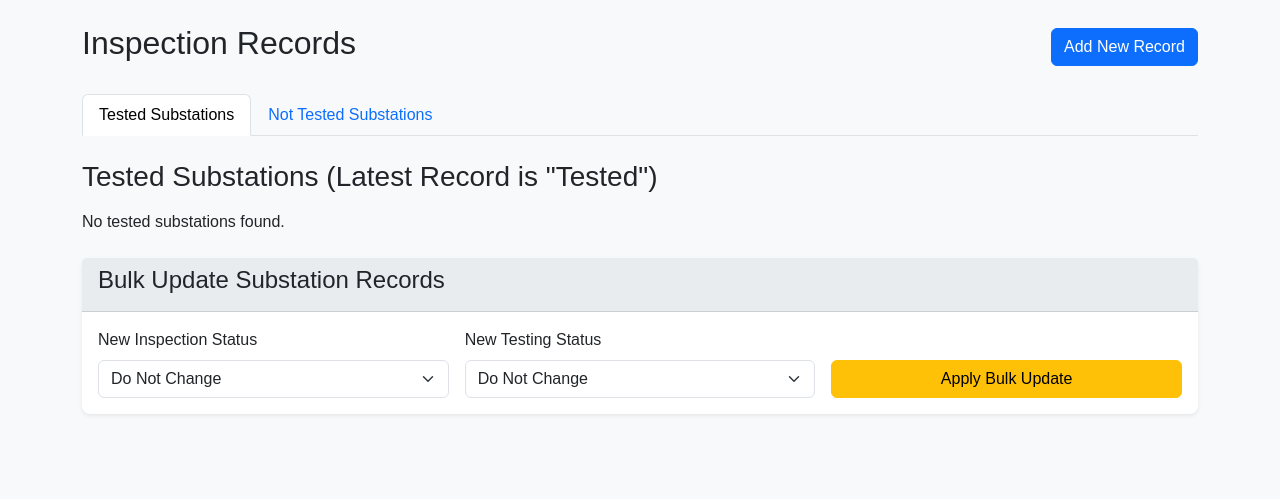
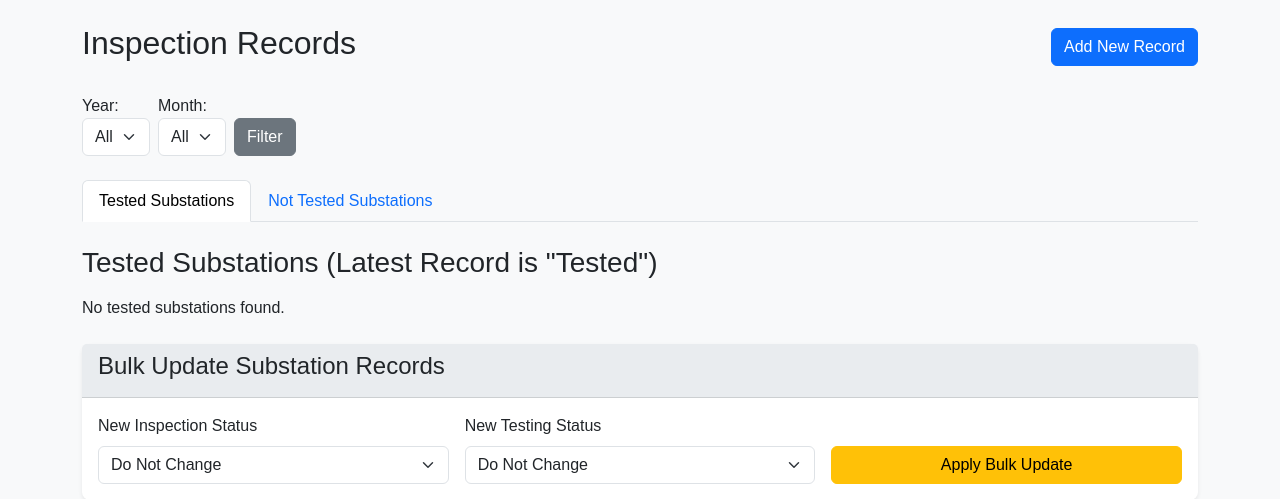
Before and after one commit to hamzan95/fire-fighting-reliability, a Flask app: page /inspections in a window 1280 px wide. Shown: the part 56-555 px from the top of the page. Run offline with Flask 3, Linux system fonts and the light colour scheme; a user stored in the database is signed in; some libraries are stand-ins or nearby versions.

Commit message:
Update inspections.html

```diff
--- a/src/templates/inspections.html
+++ b/src/templates/inspections.html
@@ -7,6 +7,61 @@
     <h2>Inspection Records</h2>
     <a href="{{ url_for("main.add_inspection") }}" class="btn btn-primary">Add New Record</a>
 </div>
+
+<!-- ADDED: Filter by Year and Month -->
+<form method="get" action="" class="mb-4">
+  <div class="row g-2 align-items-end">
+    <div class="col-auto">
+      <label for="year" class="form-label mb-0">Year:</label>
+      <select name="year" id="year" class="form-select">
+        <option value="">All</option>
+        {% for y in years %}
+        <option value="{{ y }}" {% if y == selected_year %}selected{% endif %}>{{ y }}</option>
+        {% endfor %}
+      </select>
+    </div>
+    <div class="col-auto">
+      <label for="month" class="form-label mb-0">Month:</label>
+      <select name="month" id="month" class="form-select">
+        <option value="">All</option>
+        {% for m in range(1,13) %}
+        <option value="{{ m }}" {% if m == selected_month %}selected{% endif %}>{{ m }}</option>
+        {% endfor %}
+      </select>
+    </div>
+    <div class="col-auto">
+      <button type="submit" class="btn btn-secondary">Filter</button>
+    </div>
+  </div>
+</form>
+<!-- END ADDED: Filter by Year and Month -->
+
+<!-- ADDED: Grouped Inspections by Year and Month -->
+{% if grouped %}
+  <div class="card mb-4">
+    <div class="card-header">
+      <strong>Inspection & Testing History (Grouped by Year/Month)</strong>
+    </div>
+    <div class="card-body">
+      {% for year, months in grouped.items()|sort(reverse=True) %}
+        <h4>{{ year }}</h4>
+        {% for month, ins_list in months.items()|sort(reverse=True) %}
+          <h5 class="ms-3">Month: {{ month }}</h5>
+          <ul class="ms-4">
+            {% for ins in ins_list %}
+              <li>
+                {{ ins.substation.name }} |
+                Inspection: {{ ins.inspection_status }} ({{ ins.inspection_date }}) |
+                Testing: {{ ins.testing_status }} ({{ ins.testing_date }})
+              </li>
+            {% endfor %}
+          </ul>
+        {% endfor %}
+      {% endfor %}
+    </div>
+  </div>
+{% endif %}
+<!-- END ADDED: Grouped Inspections -->
 
 <ul class="nav nav-tabs" id="inspectionTabs" role="tablist">
     <li class="nav-item" role="presentation">
```
